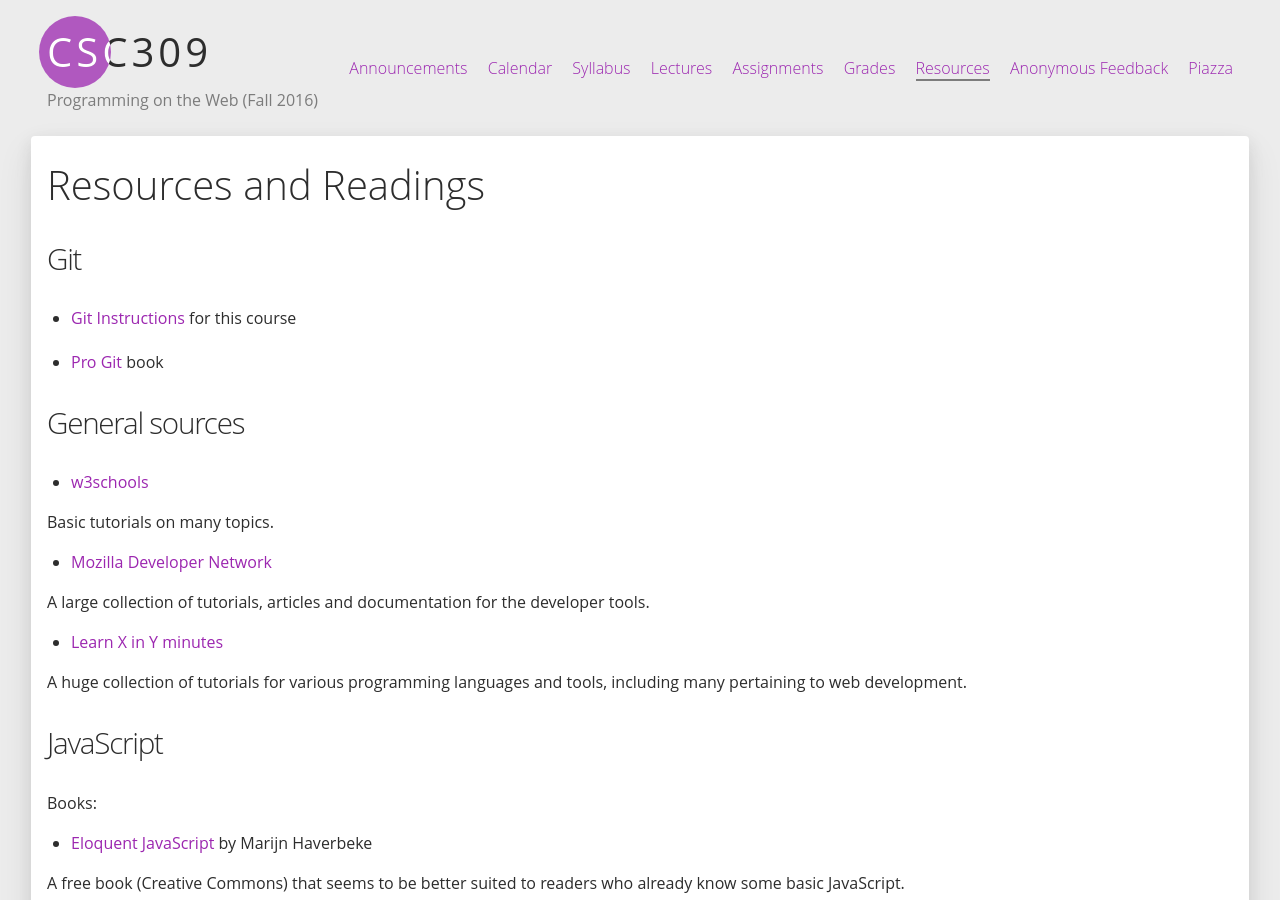
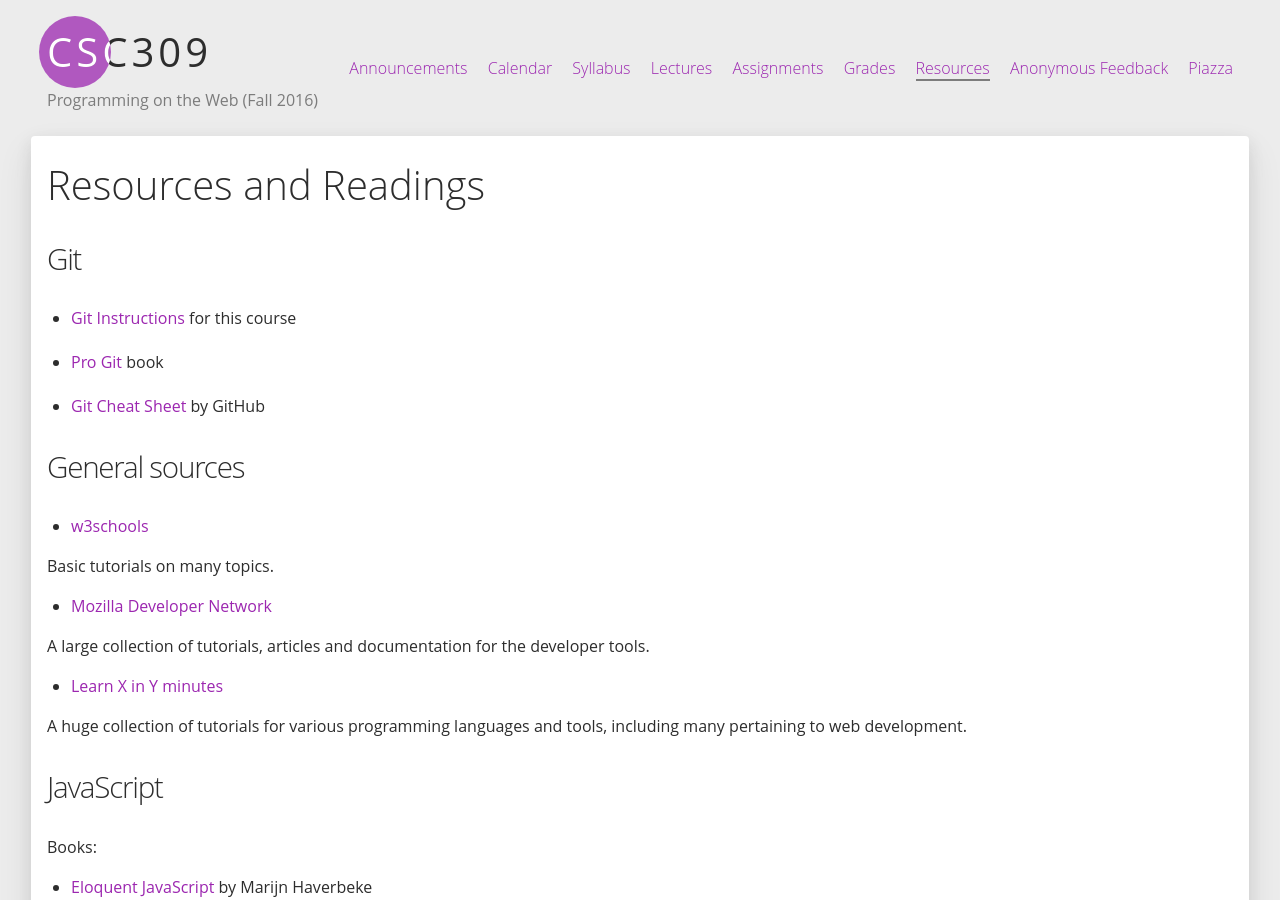
Before and after one commit to nigef/CSC309-Fall-2016.github.io, a Jekyll site: the page built from resources.md, in a window 1280 px wide and 900 px high. Built offline with Jekyll 4.4.1, drawn with Linux system fonts in a browser that asks for light colours.

Commit message:
Add Git cheat sheet resource

```diff
--- a/resources.md
+++ b/resources.md
@@ -8,6 +8,7 @@ permalink: /resources/
 
   - [Git Instructions](/git-primer.html) for this course
   - [Pro Git](https://git-scm.com/book/en/v2) book
+  - [Git Cheat Sheet](https://services.github.com/kit/downloads/github-git-cheat-sheet.pdf) by GitHub
 
 ## General sources
   - [w3schools](http://www.w3schools.com)
```
